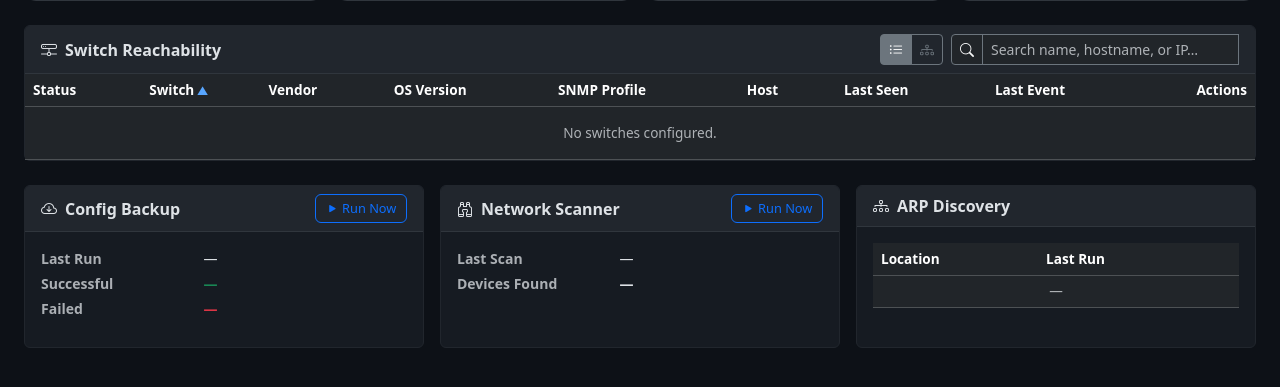
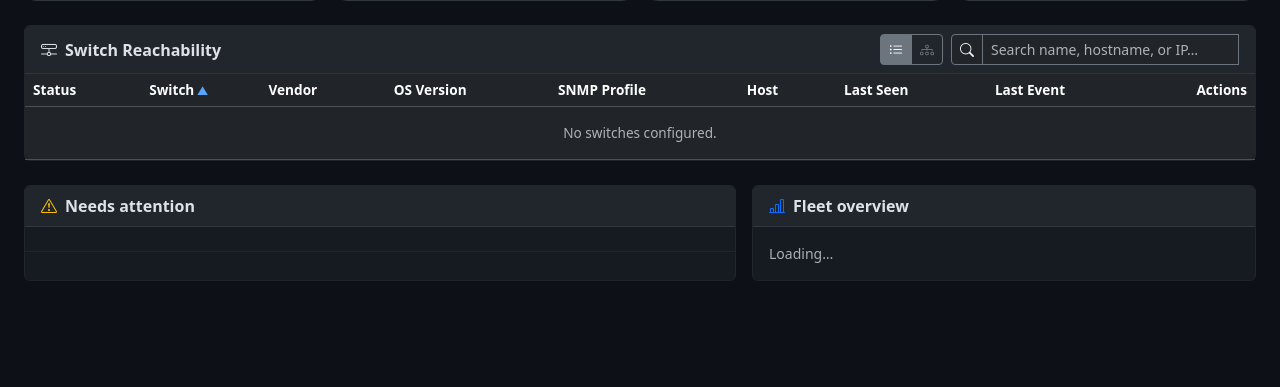
Before and after one commit to LuckyBasartd/Aruba-Network-Agent, a Python web app: template aruba_agent/web/templates/dashboard.html in a window 1280 px wide. Shown: the part 204-591 px from the top of the page. Run offline with Jinja, Linux system fonts and the light colour scheme; the template is opened without the code that fills it, so the values that code supplies are empty; some libraries are stand-ins or nearby versions.

Commit message:
Dashboard: replace Scanner/ARP/Backup cards with Needs-attention + Fleet-overview panels
The scanner/ARP/backup run+status cards now live on the Jobs page, so the home
row used that space for at-a-glance NOC widgets instead:
- Needs attention: Down/SNMP-degraded/Muted/Unmanaged counts + backup-fail count,
  and a clickable list of down/degraded switches (-> detail page).
- Fleet overview: by-vendor bars, up/down/unmanaged status, last backup result,
  discovery total.

```diff
--- a/aruba_agent/web/templates/dashboard.html
+++ b/aruba_agent/web/templates/dashboard.html
@@ -42,6 +42,27 @@
     .metric-label{font-size:13px;color:#8b949e;margin-top:2px;}
     .sw-name-link{color:#e6edf3;text-decoration:none;}
     .sw-name-link:hover{color:#58a6ff;text-decoration:underline;}
+    .attn-chips{display:flex;flex-wrap:wrap;gap:8px;padding:12px 14px;border-bottom:1px solid #21262d;}
+    .attn-chip{font-size:12px;padding:4px 10px;border-radius:20px;background:#21262d;color:#8b949e;}
+    .attn-chip .n{font-weight:600;}
+    .attn-chip.down{background:rgba(218,54,51,.15);color:#f85149;}
+    .attn-chip.warn{background:rgba(158,106,3,.20);color:#e3b341;}
+    .attn-chip.muted{background:rgba(137,87,229,.20);color:#a371f7;}
+    .attn-chip.unm{background:rgba(110,118,129,.22);color:#adbac7;}
+    .attn-list{max-height:300px;overflow-y:auto;}
+    .attn-item{display:grid;grid-template-columns:1fr 130px;gap:8px;align-items:center;padding:8px 14px;border-bottom:1px solid #1b1f24;}
+    .attn-item .an{color:#58a6ff;text-decoration:none;}
+    .attn-item .an:hover{text-decoration:underline;}
+    .attn-item .ah{color:#8b949e;font-family:ui-monospace,Menlo,monospace;font-size:12px;text-align:right;}
+    .attn-empty{padding:18px 14px;color:#3fb950;font-size:13px;}
+    .fleet-sec{margin-bottom:14px;}
+    .fleet-sec h6{font-size:11px;color:#8b949e;text-transform:uppercase;letter-spacing:.04em;margin-bottom:8px;}
+    .frow{display:grid;grid-template-columns:96px 1fr 34px;gap:8px;align-items:center;font-size:13px;margin-bottom:6px;}
+    .fbar{height:8px;background:#21262d;border-radius:6px;overflow:hidden;}
+    .fbar>span{display:block;height:100%;background:#58a6ff;}
+    .fnum{text-align:right;color:#e6edf3;}
+    .fstat{display:flex;justify-content:space-between;font-size:13px;padding:6px 0;border-top:1px solid #21262d;}
+    .fstat .k{color:#8b949e;}
     #switch-grouped{padding:4px 0;}
     .grp-vendor{border-bottom:1px solid #21262d;}
     .grp-vendor>summary{padding:10px 14px;cursor:pointer;font-weight:600;color:#e6edf3;}
@@ -219,60 +240,21 @@
     </div>
   </div>
 
-  <!-- ── Row 3: Backup + Scanner + ARP ────────────────────────────────── -->
+  <!-- ── Row 3: Needs attention + Fleet overview ─────────────────────── -->
   <div class="row g-3">
-    <div class="col-md-4">
+    <div class="col-lg-7">
       <div class="card h-100">
-        <div class="card-header d-flex justify-content-between align-items-center">
-          <span><i class="bi bi-cloud-arrow-down me-2"></i>Config Backup</span>
-          <button class="btn btn-outline-primary btn-trigger" onclick="triggerBackup()">
-            <i class="bi bi-play-fill"></i> Run Now
-          </button>
-        </div>
-        <div class="card-body">
-          <dl class="row mb-0 small">
-            <dt class="col-5 text-muted">Last Run</dt>
-            <dd class="col-7 mb-1" id="backup-ts">—</dd>
-            <dt class="col-5 text-muted">Successful</dt>
-            <dd class="col-7 mb-1 text-success fw-bold" id="backup-ok">—</dd>
-            <dt class="col-5 text-muted">Failed</dt>
-            <dd class="col-7 mb-1 text-danger fw-bold" id="backup-fail">—</dd>
-          </dl>
-          <div id="backup-failures" class="mt-2"></div>
+        <div class="card-header"><i class="bi bi-exclamation-triangle me-2 text-warning"></i>Needs attention</div>
+        <div class="card-body p-0">
+          <div id="attn-chips" class="attn-chips"></div>
+          <div id="attn-list" class="attn-list"></div>
         </div>
       </div>
     </div>
-    <div class="col-md-4">
+    <div class="col-lg-5">
       <div class="card h-100">
-        <div class="card-header d-flex justify-content-between align-items-center">
-          <span><i class="bi bi-binoculars me-2"></i>Network Scanner</span>
-          <button class="btn btn-outline-primary btn-trigger" onclick="triggerScan()">
-            <i class="bi bi-play-fill"></i> Run Now
-          </button>
-        </div>
-        <div class="card-body">
-          <dl class="row mb-0 small">
-            <dt class="col-5 text-muted">Last Scan</dt>
-            <dd class="col-7 mb-1" id="scan-ts">—</dd>
-            <dt class="col-5 text-muted">Devices Found</dt>
-            <dd class="col-7 mb-1 fw-bold" id="scan-count">—</dd>
-          </dl>
-        </div>
-      </div>
-    </div>
-    <div class="col-md-4">
-      <div class="card h-100">
-        <div class="card-header">
-          <i class="bi bi-diagram-3 me-2"></i>ARP Discovery
-        </div>
-        <div class="card-body">
-          <table class="table table-sm table-dark mb-0">
-            <thead><tr><th>Location</th><th>Last Run</th><th></th></tr></thead>
-            <tbody id="arp-tbody">
-              <tr><td colspan="3" class="text-muted text-center">—</td></tr>
-            </tbody>
-          </table>
-        </div>
+        <div class="card-header"><i class="bi bi-bar-chart-line me-2 text-primary"></i>Fleet overview</div>
+        <div class="card-body" id="fleet-body"><div class="text-muted small">Loading…</div></div>
       </div>
     </div>
   </div>
@@ -584,6 +566,57 @@
     }).join('');
   }
 
+  // ── home panels: needs-attention + fleet overview ───────────────────────
+  function isMutedEff(sw){ return !!sw.alerts_muted && (!sw.mute_until || new Date(sw.mute_until) > new Date()); }
+
+  function renderNeedsAttention(list, backup){
+    const down = list.filter(s => s.is_down && !s.unmanaged);
+    const deg  = list.filter(s => !s.is_down && !s.unmanaged && s.snmp_ok === false);
+    const muted= list.filter(isMutedEff);
+    const unm  = list.filter(s => s.unmanaged);
+    const bf   = (backup && backup.failed_devices) ? backup.failed_devices.length : 0;
+    const chip = (cls,label,n) => `<span class="attn-chip ${cls}">${label} <span class="n">${n}</span></span>`;
+    $('attn-chips').innerHTML =
+      chip('down','Down',down.length) + chip('warn','SNMP',deg.length) +
+      chip('muted','Muted',muted.length) + chip('unm','Unmanaged',unm.length) +
+      chip('','Backup fails',bf);
+    const items = [...down.map(s=>[s,'DOWN','badge-down']), ...deg.map(s=>[s,'SNMP','badge-warn'])];
+    if (!items.length){
+      $('attn-list').innerHTML = '<div class="attn-empty"><i class="bi bi-check-circle me-1"></i>Everything looks healthy.</div>';
+      return;
+    }
+    $('attn-list').innerHTML = items.map(([s,tag,cls]) => `
+      <div class="attn-item">
+        <span><a class="an" href="/switch/${encodeURIComponent(s.name)}">${esc(s.hostname||s.host)}</a>
+          <span class="badge ${cls}" style="font-size:10px;">${tag}</span></span>
+        <span class="ah">${esc(s.host)}</span>
+      </div>`).join('');
+  }
+
+  function renderFleet(list, backup, scanner){
+    const counts = {};
+    list.forEach(s => { const v = VENDOR_LABEL[s.vendor] || (s.vendor || 'Unknown'); counts[v] = (counts[v]||0)+1; });
+    const entries = Object.entries(counts).sort((a,b)=>b[1]-a[1]);
+    const max = Math.max(1, ...entries.map(e=>e[1]));
+    const vbars = entries.map(([v,n]) => `
+      <div class="frow"><span>${esc(v)}</span><div class="fbar"><span style="width:${Math.round(n/max*100)}%"></span></div><span class="fnum">${n}</span></div>`).join('');
+    const up=list.filter(s=>!s.is_down&&!s.unmanaged).length;
+    const dn=list.filter(s=>s.is_down&&!s.unmanaged).length;
+    const um=list.filter(s=>s.unmanaged).length;
+    const bk=(backup&&backup.timestamp)?`${backup.success_count} ok / ${backup.failed_count} failed`:'—';
+    $('fleet-body').innerHTML = `
+      <div class="fleet-sec"><h6>By vendor</h6>${vbars || '<div class="text-muted small">No switches.</div>'}</div>
+      <div class="fleet-sec"><h6>Status</h6>
+        <div class="fstat"><span class="k">Up</span><span class="text-success">${up}</span></div>
+        <div class="fstat"><span class="k">Down</span><span class="text-danger">${dn}</span></div>
+        <div class="fstat"><span class="k">Unmanaged</span><span>${um}</span></div>
+      </div>
+      <div class="fleet-sec"><h6>Latest</h6>
+        <div class="fstat"><span class="k">Last backup</span><span>${bk}</span></div>
+        <div class="fstat"><span class="k">Discovery</span><span>${(scanner&&scanner.device_count)??'—'} devices</span></div>
+      </div>`;
+  }
+
   // ── fetch & render ───────────────────────────────────────────────────────
   async function fetchState() {
     try {
@@ -599,9 +632,8 @@
   function render(data) {
     allSwitches = data.switches || [];
     renderSwitches(allSwitches);
-    renderBackup(data.backup || {});
-    renderScanner(data.scanner || {});
-    renderArp(data.arp_last_run || {});
+    renderNeedsAttention(allSwitches, data.backup || {});
+    renderFleet(allSwitches, data.backup || {}, data.scanner || {});
 
     const unm    = allSwitches.filter(s => s.unmanaged).length;
     const swUp   = allSwitches.filter(s => !s.is_down && !s.unmanaged).length;
```
